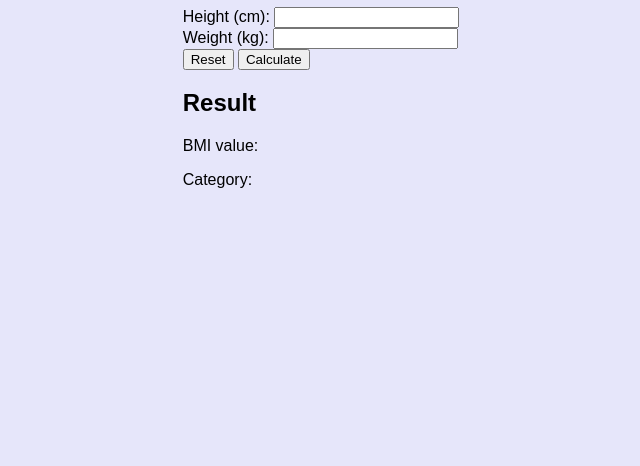
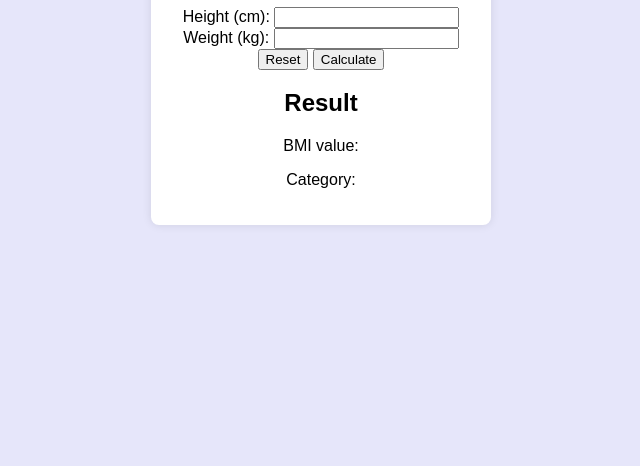
Before and after one commit to HaseebAhmed6/bmi-calculator, a plain HTML site: page index.html in a window 1280 px wide. Shown: the part 334-800 px from the top of the page, without its empty margins (319-959 px from the left). Drawn offline with Linux system fonts and the light colour scheme.

Commit message:
feat: style background container

```diff
--- a/styles.css
+++ b/styles.css
@@ -7,3 +7,12 @@ body {
     align-items: center;
     height: 100vh;
   }
+
+  .container {
+    background-color: #fff;
+    padding: 20px;
+    border-radius: 8px;
+    box-shadow: 0 0 10px rgba(0, 0, 0, 0.1);
+    width: 300px;
+    text-align: center;
+  }
```
